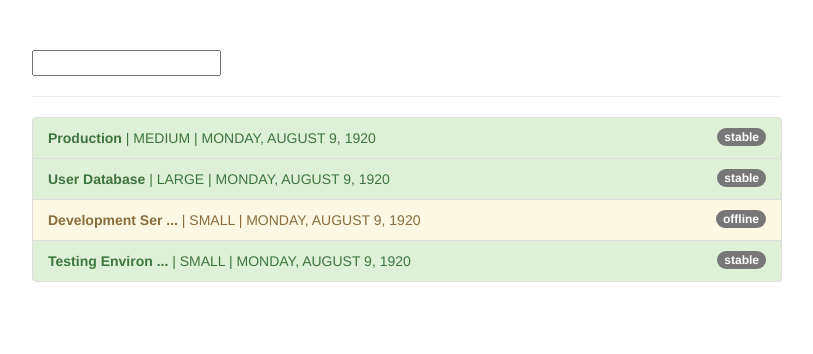
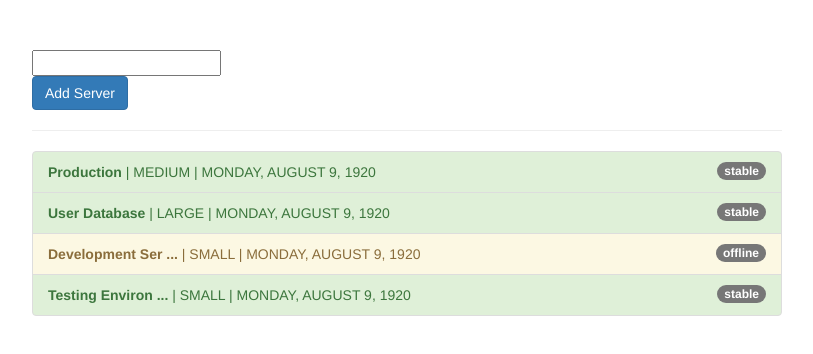
Before and after one commit to perriera/pipes-start, an Angular app: page / in a window 1280 px wide. Shown: the top 354 px of the page, without its empty margins (233-1046 px from the left). Built offline with nearby package versions, Linux system fonts and the light colour scheme.

Commit message:
Added the pure:false to allow dynamic pipe filtering.

```diff
--- a/src/app/app.component.html
+++ b/src/app/app.component.html
@@ -2,6 +2,8 @@
   <div class="row">
     <div class="col-xs-12 col-sm-10 col-md-8 col-sm-offset-1 col-md-offset-2">
       <input type="text" [(ngModel)]="filteredStatus">
+      <br>
+      <button class="btn btn-primary" (click)="addServer()">Add Server</button>
       <hr>
       <ul class="list-group">
         <li
--- a/src/app/app.component.ts
+++ b/src/app/app.component.ts
@@ -3,7 +3,7 @@
 @Component({
   selector: 'app-root',
   templateUrl: './app.component.html',
-  styleUrls: ['./app.component.css']
+  styleUrls: [ './app.component.css' ]
 })
 export class AppComponent {
 
@@ -36,7 +36,7 @@
 
   filteredStatus = '';
 
-  getStatusClasses(server: {instanceType: string, name: string, status: string, started: Date}) {
+  getStatusClasses(server: { instanceType: string, name: string, status: string, started: Date }) {
     return {
       'list-group-item-success': server.status === 'stable',
       'list-group-item-warning': server.status === 'offline',
@@ -44,4 +44,13 @@
     };
   }
 
+  addServer() {
+    this.servers.push({
+      instanceType: 'small',
+      name: 'New Server',
+      status: 'stable',
+      started: new Date(15, 1, 2017)
+    });
+  }
+
 }
--- a/src/app/filter.pipe.ts
+++ b/src/app/filter.pipe.ts
@@ -1,7 +1,8 @@
 import { Pipe, PipeTransform } from '@angular/core';
 
 @Pipe({
-  name: 'filter'
+  name: 'filter',
+  pure: false
 })
 export class FilterPipe implements PipeTransform {
 
```
